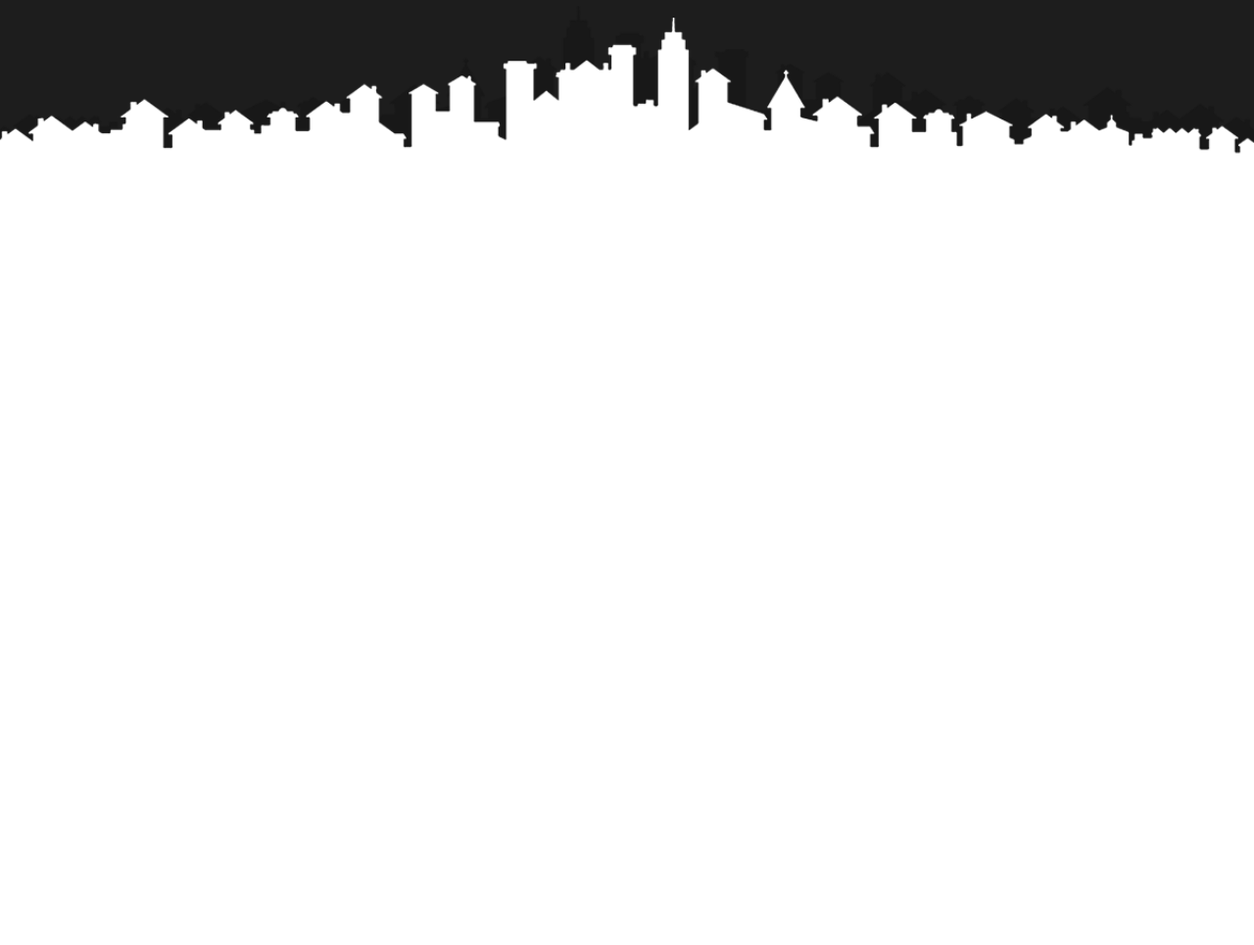
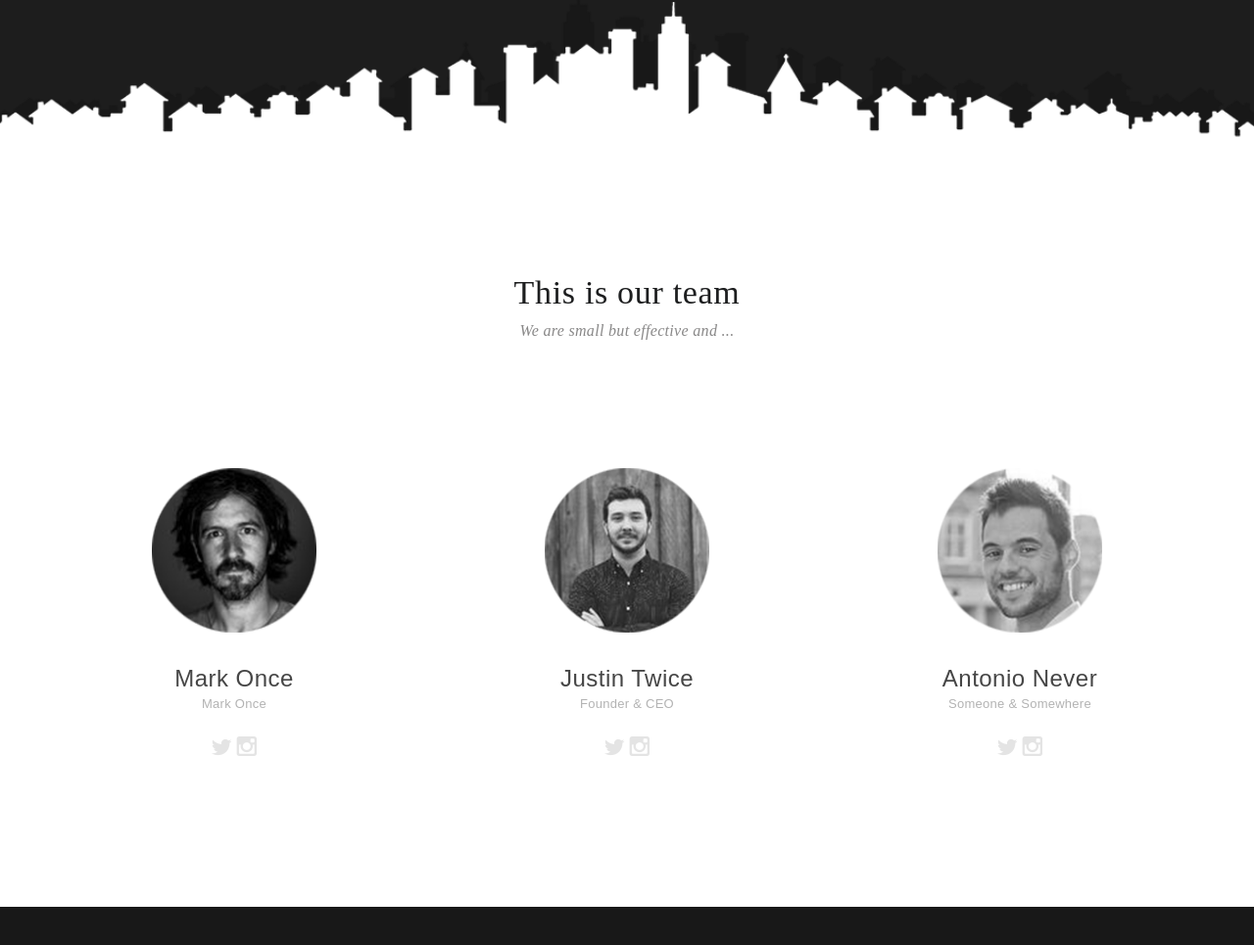
Before and after one commit to DmitriyKonnov/WP_templayt, a plain HTML site: page index.html in a window 1280 px wide. Shown: the part 1781-2746 px from the top of the page at 98% size. Before the commit the page ends 2185 px from the top, so only its background shows below. Drawn offline with Linux system fonts and the light colour scheme.

Commit message:
добавил блок team и 1/2 services

```diff
--- a/css/style.css
+++ b/css/style.css
@@ -1,30 +1,31 @@
 @font-face {
   font-family: "HelveticaNeueLTProLt";
-  src: url(../fonts/fonts_WOFF2/HelveticaNeueLTProLt.woff2) format("woff2");
+  src: url("../fonts/fonts_WOFF2/HelveticaNeueLTProLt.woff2") format("woff2");
 }
 @font-face {
-  font-family: "HelveticaNeueLTProMdt";
-  src: url(../fonts/fonts_WOFF2/HelveticaNeueLTProMd.woff2) format("woff2");
+  font-family: "HelveticaNeueLTProMd";
+  src: url("../fonts/fonts_WOFF2/HelveticaNeueLTProMd.woff2") format("woff2");
 }
 @font-face {
   font-family: "HelveticaNeueLTProRoman";
-  src: url(../fonts/fonts_WOFF2/HelveticaNeueLTProRoman.woff2) format("woff2");
+  src: url("../fonts/fonts_WOFF2/HelveticaNeueLTProRoman.woff2") format("woff2");
 }
 @font-face {
   font-family: "Merriweather-LightItalic";
-  src: url(../fonts/fonts_WOFF2/Merriweather-LightItalic.woff2) format("woff2");
+  src: url("../fonts/fonts_WOFF2/Merriweather-LightItalic.woff2")
+    format("woff2");
 }
 @font-face {
   font-family: "Montserrat-Light";
-  src: url(../fonts/fonts_WOFF2/Montserrat-Light.woff2) format("woff2");
+  src: url("../fonts/fonts_WOFF2/Montserrat-Light.woff2") format("woff2");
 }
 @font-face {
   font-family: "Montserrat-Regular";
-  src: url(../fonts/fonts_WOFF2/Montserrat-Regular.woff2) format("woff2");
+  src: url("../fonts/fonts_WOFF2/Montserrat-Regular.woff2") format("woff2");
 }
 @font-face {
-  font-family: "Roboto-Regulart";
-  src: url(../fonts/fonts_WOFF2/Roboto-Regular.woff2) format("woff2");
+  font-family: "Roboto-Regular";
+  src: url("../fonts/fonts_WOFF2/Roboto-Regular.woff2") format("woff2");
 }
 
 html {
@@ -41,10 +42,8 @@ body {
   margin: 0;
 }
 
-.container {
-  margin: 0 auto;
-  max-width: 1230px;
-  padding: 0 15px;
+ul {
+  padding: 0;
 }
 
 li {
@@ -63,6 +62,22 @@ button {
   background-color: transparent;
   cursor: pointer;
   border: 1px solid #000000;
+}
+
+h1,
+h2,
+h3,
+h4,
+h5,
+h6,
+p {
+  margin: 0;
+}
+
+.container {
+  margin: 0 auto;
+  max-width: 1230px;
+  padding: 0 15px;
 }
 
 /* === Header === */
@@ -119,6 +134,7 @@ button {
   font-weight: 400;
   letter-spacing: 0.02em;
   color: #1d1e1f;
+  margin-bottom: 20px;
 }
 
 .hero__description {
@@ -191,7 +207,7 @@ button {
 
 .info__block-description {
   text-align: center;
-  font-family: Montserrat;
+  font-family: "Montserrat-Light";
   font-size: 15px;
   line-height: 22px;
   font-weight: 300;
@@ -218,4 +234,117 @@ button {
   bottom: 10px;
 }
 
-/* === Info === */
+/* === Info end === */
+
+/* === Team === */
+
+.team__container {
+  text-align: center;
+}
+
+.team__title {
+  margin-top: 140px;
+  font-family: "Helvetica Neue Pro - Lt";
+  font-size: 34px;
+  line-height: 26px;
+  font-weight: 400;
+  letter-spacing: 0.02em;
+  color: #1d1e1f;
+  margin-bottom: 13px;
+}
+
+.team__description {
+  font-family: "Merriweather-LightItalic";
+  font-size: 16px;
+  line-height: 26px;
+  font-weight: 300;
+  font-style: italic;
+  letter-spacing: 0.02em;
+  color: #898888;
+  margin-bottom: 127px;
+}
+
+.team__content {
+  padding: 0 115px;
+  margin-bottom: 150px;
+}
+
+.team__list {
+  display: flex;
+  justify-content: space-between;
+}
+
+.team__item-photo {
+  margin-bottom: 30px;
+}
+
+.team__item-name {
+  font-family: "HelveticaNeueLTProMdt", sans-serif;
+  font-size: 24px;
+  line-height: 26px;
+  font-weight: 400;
+  letter-spacing: 0.02em;
+  color: #464646;
+}
+
+.team__item-position {
+  font-family: "HelveticaNeueLTProLt", sans-serif;
+  font-size: 13px;
+  line-height: 26px;
+  font-weight: 400;
+  letter-spacing: 0.02em;
+  color: #b3b3b3;
+  margin-bottom: 20px;
+}
+
+/* === Team end === */
+
+.services {
+  background-color: #181818;
+  padding-top: 175px;
+  padding-bottom: 155px;
+}
+
+.services__container {
+  text-align: center;
+}
+
+.sevices__title {
+  font-family: "HelveticaNeueLTProLt", sans-serif;
+  font-size: 34px;
+  line-height: 26px;
+  font-weight: 300;
+  letter-spacing: 0.02em;
+  color: #ffffff;
+  margin-bottom: 5px;
+}
+
+.services__description {
+  font-family: "Merriweather-LightItalic", sans-serif;
+  font-size: 16px;
+  line-height: 26px;
+  font-weight: 300;
+  font-style: italic;
+  letter-spacing: 0.02em;
+  color: #777777;
+  margin-bottom: 140px;
+}
+
+.services__list {
+  display: flex;
+  justify-content: space-between;
+}
+
+.services__item {
+  display: flex;
+  flex-direction: column;
+  align-items: center;
+  max-width: 335px;
+}
+
+.sevices__item-picture {
+  width: 172px;
+  height: 172px;
+  border-radius: 50%;
+  border: 2px solid #ffffff;
+}
--- a/index.html
+++ b/index.html
@@ -30,7 +30,7 @@
           <nav class="nav">
             <ul class="nav__list">
               <li class="nav__items">
-                <a class="nav__links" href="#">Team</a>
+                <a class="nav__links" href="#">Services</a>
               </li>
               <li class="nav__items">
                 <a class="nav__links" href="#">Blog</a>
@@ -94,59 +94,133 @@
         />
       </div>
       <section class="team">
-        <div class="container">
-          <h3 class="team__title"></h3>
-          <p class="team__description"></p>
+        <div class="container team__container">
+          <h3 class="team__title">This is our team</h3>
+          <p class="team__description">We are small but effective and ...</p>
           <div class="team__content">
             <ul class="team__list">
               <li class="team__item">
-                <img class="team__item-photo" src="" alt="" />
-                <p class="team__item-name"></p>
-                <p class="team__item-position"></p>
-                <div class="socials"></div>
+                <img
+                  class="team__item-photo"
+                  src="img/team_1.png"
+                  alt="team"
+                  width="168px"
+                  height="168px"
+                />
+                <p class="team__item-name">Mark Once</p>
+                <p class="team__item-position">Mark Once</p>
+                <div class="socials">
+                  <a href="" class="socials__link social__link-twitter">
+                    <img
+                      src="img/twitter.png"
+                      alt="twitter"
+                      class="social__img"
+                    />
+                  </a>
+                  <a href="" class="socials__link social__link-instagram">
+                    <img
+                      src="img/instagram.png"
+                      alt="instagram"
+                      class="social__img"
+                    />
+                  </a>
+                </div>
               </li>
               <li class="team__item">
-                <img class="team__item-photo" src="" alt="" />
-                <p class="team__item-name"></p>
-                <p class="team__item-position"></p>
-                <div class="socials"></div>
+                <img
+                  class="team__item-photo"
+                  src="img/team_2.png"
+                  alt="team"
+                  width="168px"
+                  height="168px"
+                />
+                <p class="team__item-name">Justin Twice</p>
+                <p class="team__item-position">Founder & CEO</p>
+                <div class="socials">
+                  <a href="" class="socials__link social__link-twitter">
+                    <img
+                      src="img/twitter.png"
+                      alt="twitter"
+                      class="social__img"
+                    />
+                  </a>
+                  <a href="" class="socials__link social__link-instagram">
+                    <img
+                      src="img/instagram.png"
+                      alt="instagram"
+                      class="social__img"
+                    />
+                  </a>
+                </div>
               </li>
               <li class="team__item">
-                <img class="team__item-photo" src="" alt="" />
-                <p class="team__item-name"></p>
-                <p class="team__item-position"></p>
-                <div class="socials"></div>
+                <img
+                  class="team__item-photo"
+                  src="img/team_3.png"
+                  alt="team"
+                  width="168px"
+                  height="168px"
+                />
+                <p class="team__item-name">Antonio Never</p>
+                <p class="team__item-position">Someone & Somewhere</p>
+                <div class="socials">
+                  <a href="" class="socials__link social__link-twitter">
+                    <img
+                      src="img/twitter.png"
+                      alt="twitter"
+                      class="social__img"
+                    />
+                  </a>
+                  <a href="" class="socials__link social__link-instagram">
+                    <img
+                      src="img/instagram.png"
+                      alt="instagram"
+                      class="social__img"
+                    />
+                  </a>
+                </div>
               </li>
             </ul>
           </div>
         </div>
       </section>
       <section class="services">
-        <div class="container">
-          <h3 class="sevices__title"></h3>
-          <p class="services__description"></p>
+        <div class="container services__container">
+          <h3 class="sevices__title">We provide you everything</h3>
+          <p class="services__description">
+            Maybe not everything, but we provide you some stuff.
+          </p>
           <div class="sevices__content">
             <ul class="services__list">
               <li class="services__item">
                 <div class="sevices__item-picture">
                   <img src="" alt="" />
                 </div>
-                <h4 class="services__item-title"></h4>
-                <p class="services__item-description"></p>
+                <h4 class="services__item-title">Some Analytics</h4>
+                <p class="services__item-description">
+                  Aenean nisi lectus, convallis non lorem sit amet, rhoncus
+                  malesuada justo
+                </p>
               </li>
               <li class="services__item">
                 <div class="sevices__item-picture">
                   <img src="" alt="" />
                 </div>
-                <h4 class="services__item-title"></h4>
-                <p class="services__item-description"></p>
+                <h4 class="services__item-title">We provide you love</h4>
+                <p class="services__item-description">
+                  Aenean nisi lectus, convallis non lorem sit amet, rhoncus
+                  malesuada justo
+                </p>
               </li>
               <li class="services__item">
                 <div class="sevices__item-picture">
                   <img src="" alt="" />
                 </div>
-                <h4 class="services__item-title"></h4>
-                <p class="services__item-description"></p>
+                <h4 class="services__item-title">And Some Cloud</h4>
+                <p class="services__item-description">
+                  Aenean nisi lectus, convallis non lorem sit amet, rhoncus
+                  malesuada justo
+                </p>
               </li>
             </ul>
           </div>
```
Also changed, not shown: img/instagram.png (added), img/team_1.png (added), img/team_2.png (added), img/team_3.png (added), img/twitter.png (added).
